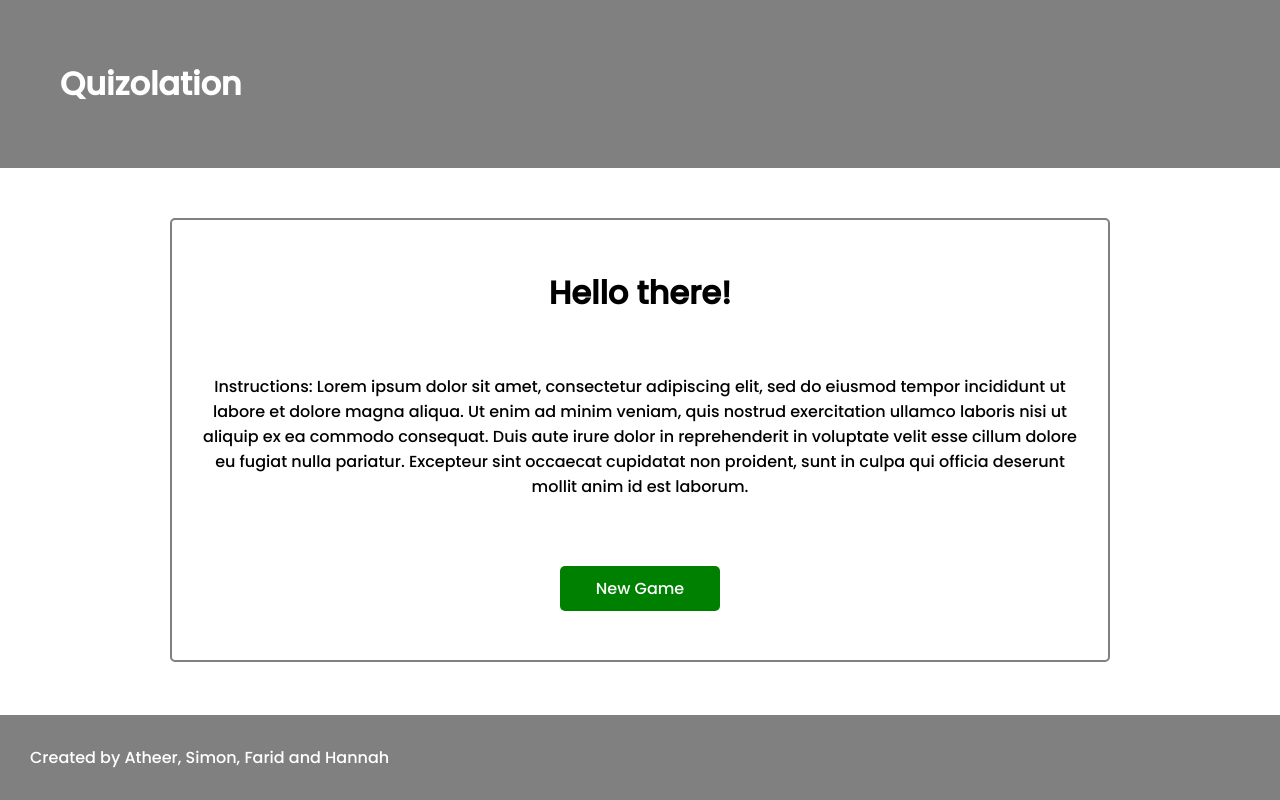
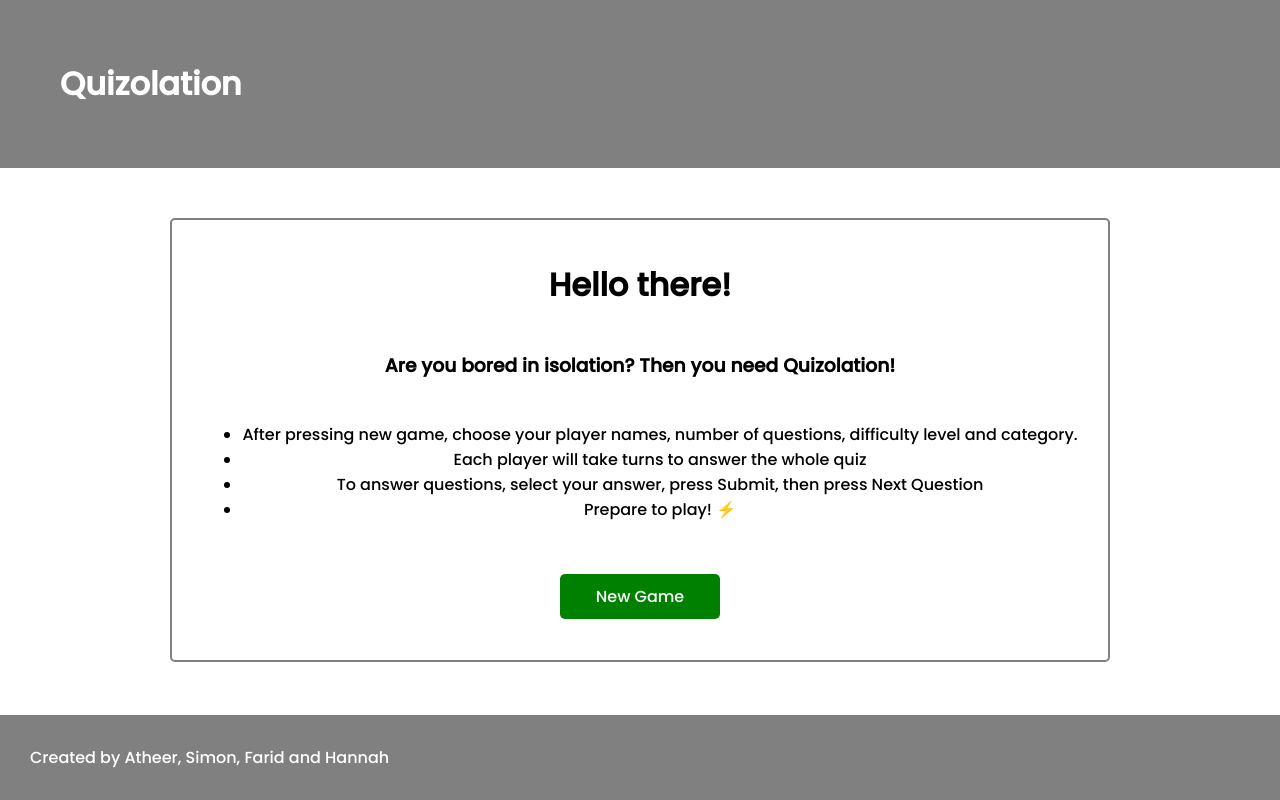
Before and after one commit to shewitt93/quizolation, a React app: page / in a window 1280 px wide. Shown: the top 800 px of the page. Built offline with nearby package versions, Linux system fonts and the light colour scheme.

Commit message:
update landing page instructions

```diff
--- a/src/container/LandingPage.js
+++ b/src/container/LandingPage.js
@@ -9,7 +9,13 @@ export default class LandingPage extends Component {
         return (
             <div className="content">
                  <h1>Hello there!</h1>
-                 <p>Instructions: Lorem ipsum dolor sit amet, consectetur adipiscing elit, sed do eiusmod tempor incididunt ut labore et dolore magna aliqua. Ut enim ad minim veniam, quis nostrud exercitation ullamco laboris nisi ut aliquip ex ea commodo consequat. Duis aute irure dolor in reprehenderit in voluptate velit esse cillum dolore eu fugiat nulla pariatur. Excepteur sint occaecat cupidatat non proident, sunt in culpa qui officia deserunt mollit anim id est laborum.</p>
+                 <h3>Are you bored in isolation? Then you need Quizolation!</h3>
+                 <ul>
+                     <li>After pressing new game, choose your player names, number of questions, difficulty level and category.</li>
+                     <li>Each player will take turns to answer the whole quiz</li>
+                     <li>To answer questions, select your answer, press Submit, then press Next Question</li>
+                     <li>Prepare to play! ⚡️</li>
+                 </ul>
                  <NavLink to="/homepage" className="newGame">New Game</NavLink>
             </div>
         )
```
